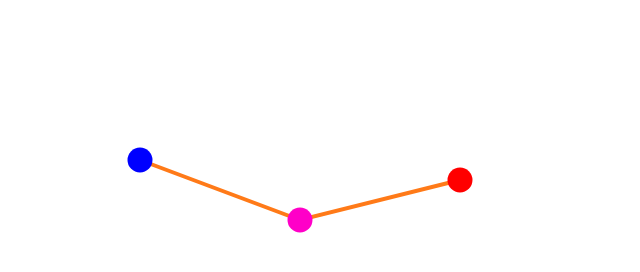
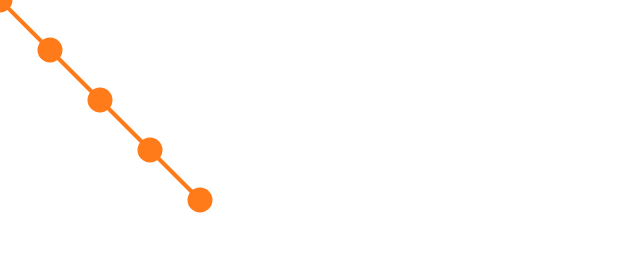
Before and after one commit to ma-dmax/rope-physics-v1, a plain HTML site: page index.html in a window 1280 px wide. Shown: the whole page, without its empty margins (0-640 px from the left). Drawn offline with Linux system fonts and the light colour scheme.

Commit message:
feat(rope): add config and create function.

```diff
--- a/index.html
+++ b/index.html
@@ -8,9 +8,10 @@
 <body>
   <canvas id="rope"></canvas>
 
+  <!--
   <div class="point p1" style="--x:140px; --y:160px"></div>
   <div class="point p2" style="--x:300px; --y:220px"></div>
-  <div class="point p3" style="--x:460px; --y:180px"></div>
+  <div class="point p3" style="--x:460px; --y:180px"></div>-->
 
   <script src="rope_physics.js" defer></script>
 </body>
--- a/rope_physics.js
+++ b/rope_physics.js
@@ -1,4 +1,30 @@
-// canvas setup
+const CONFIG = {
+  points: 5,
+  size: 25,
+  color: "#ff7a18",
+  max_pull: 50
+}
+
+const points = [];
+function dot_create(config){
+  for(let i = 0; i < config.points; i++){
+    const el = document.createElement("div");
+    el.className = "point" + " p"+(i);
+
+    el.style.width = config.size +"px";
+    el.style.height = config.size+ "px";
+    el.style.background = config.color;
+
+    el.style.setProperty('--x', i*50+"px");
+    el.style.setProperty('--y', i*50+"px");
+
+    document.body.appendChild(el);
+    points.push(el);
+
+  };
+}
+dot_create(CONFIG);
+
 const canvas = document.getElementById('rope');
 const ctx = canvas.getContext('2d');
 function resize() {
@@ -19,8 +45,6 @@ function setPos(el, x, y){
   el.style.setProperty('--x', x + 'px');
   el.style.setProperty('--y', y + 'px');
 }
-
-const points = Array.from(document.querySelectorAll('.point'));
 
 let activePoint = null;
 points.forEach(p => {
--- a/style.css
+++ b/style.css
@@ -10,10 +10,14 @@
 .point{
   position: fixed;
   left: 0; top: 0;
-  width: 25px; height: 25px;
   border-radius: 50%;
-  background: #ff7a18;
-  transform: translate(var(--x, 0px), var(--y, 0px)) translate(-50%, -50%);
+  /*width: 25px; height: 25px;
+
+  background: #ff7a18;*/
+  /*transform: translate(var(--x, 0px), var(--y, 0px)) translate(-50%, -50%);*/
+  transform:
+  translate(var(--x), var(--y))
+  translate(-50%, -50%);
   cursor: grab;
 }
 .p1{
```
